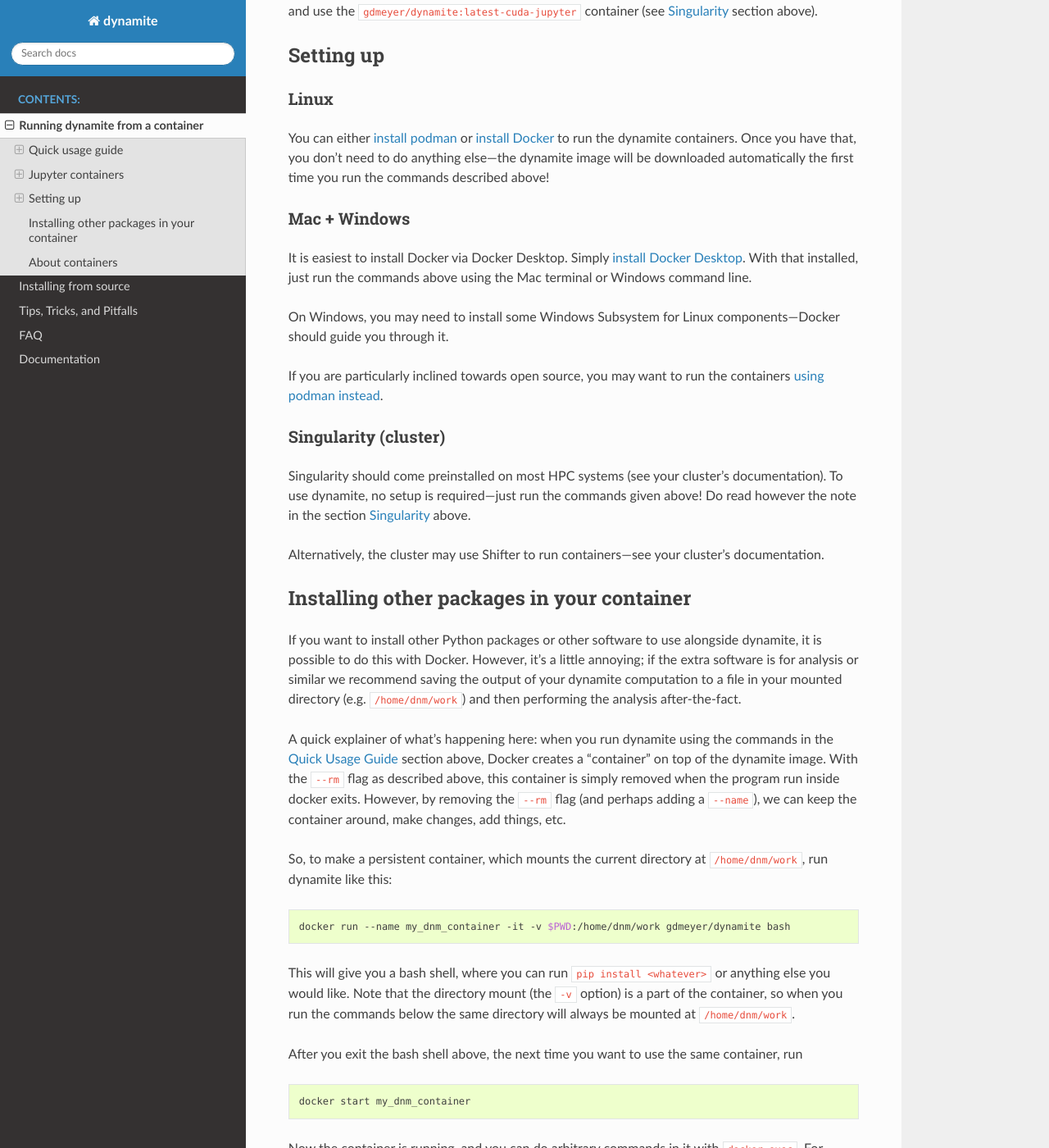
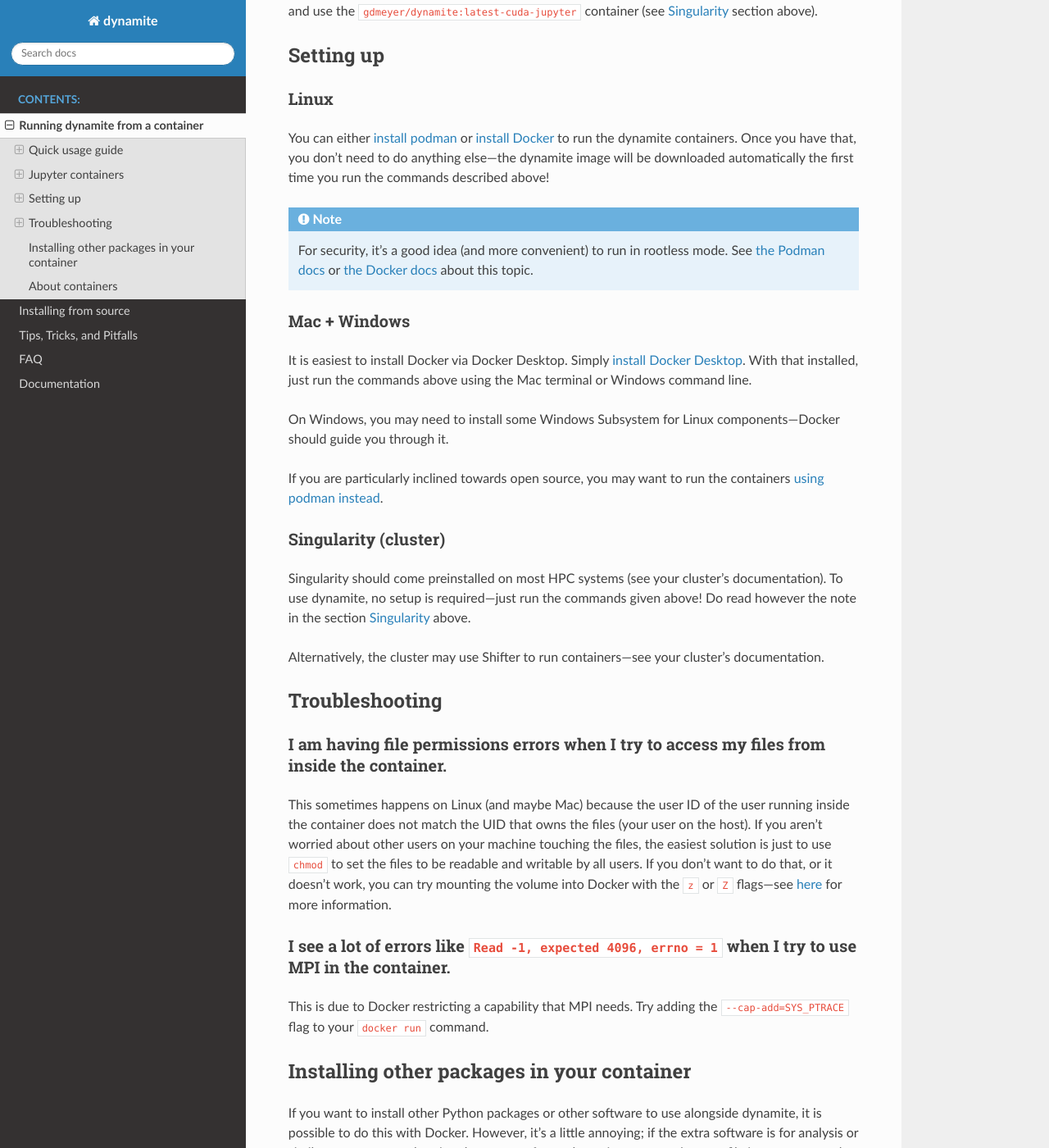
Before and after one commit to GregDMeyer/dynamite, a Sphinx documentation site: the page built from docs/containers.rst, in a window 1280 px wide and 1400 px high, scrolled down 3411 px. Shown: the whole window at 82% size. Built offline with Sphinx 7.4.7 and the Read the Docs theme 2.0.0, drawn with Linux system fonts in a browser that asks for light colours.

Commit message:
add troubleshooting and rootless to docker docs

```diff
--- a/docs/containers.rst
+++ b/docs/containers.rst
@@ -154,6 +154,10 @@ You can either `install podman <https://podman.io/getting-started/installation>`
 Once you have that, you don't need to do anything else---the dynamite image will be downloaded
 automatically the first time you run the commands described above!
 
+.. note::
+
+   For security, it's a good idea (and more convenient) to run in rootless mode. See `the Podman docs <https://github.com/containers/podman/blob/main/docs/tutorials/rootless_tutorial.md>`_ or `the Docker docs <https://docs.docker.com/engine/security/rootless/>`_ about this topic.
+
 Mac + Windows
 -------------
 
@@ -171,6 +175,19 @@ To use dynamite, no setup is required---just run the commands given above!
 Do read however the note in the section :ref:`singularity-usage` above.
 
 Alternatively, the cluster may use Shifter to run containers---see your cluster's documentation.
+
+Troubleshooting
+===============
+
+I am having file permissions errors when I try to access my files from inside the container.
+--------------------------------------------------------------------------------------------
+
+This sometimes happens on Linux (and maybe Mac) because the user ID of the user running inside the container does not match the UID that owns the files (your user on the host). If you aren't worried about other users on your machine touching the files, the easiest solution is just to use ``chmod`` to set the files to be readable and writable by all users. If you don't want to do that, or it doesn't work, you can try mounting the volume into Docker with the ``z`` or ``Z`` flags---see `here <https://stackoverflow.com/questions/24288616/permission-denied-on-accessing-host-directory-in-docker>`_ for more information.
+
+I see a lot of errors like ``Read -1, expected 4096, errno = 1`` when I try to use MPI in the container.
+--------------------------------------------------------------------------------------------------------
+
+This is due to Docker restricting a capability that MPI needs. Try adding the ``--cap-add=SYS_PTRACE`` flag to your ``docker run`` command.
 
 Installing other packages in your container
 ===========================================
```
